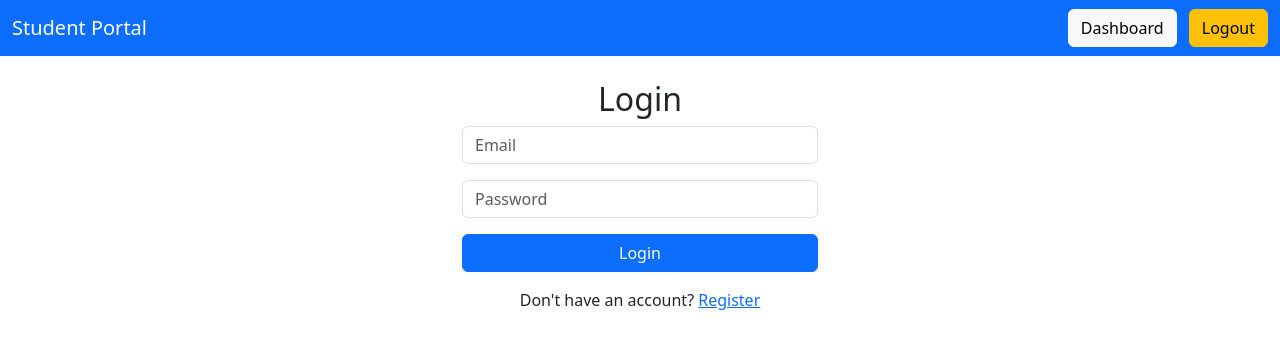
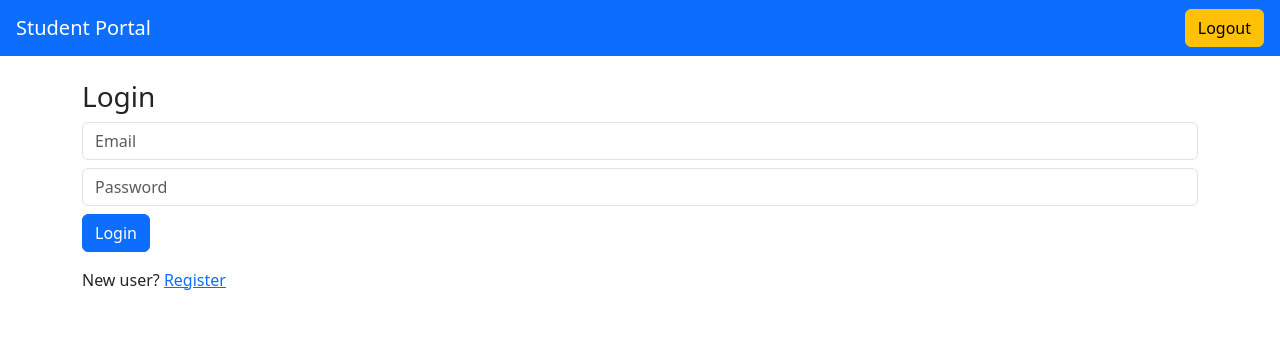
Before and after one commit to Jadhavdisha/Student_app_deploy, a Flask app: page /login in a window 1280 px wide. Shown: the top 349 px of the page. Run offline with Flask 3, Linux system fonts and the light colour scheme.

Commit message:
Remove sessions, use URL-based login (Render-safe)

```diff
--- a/app.py
+++ b/app.py
@@ -1,157 +1,79 @@
-from flask import Flask, render_template, request, redirect, session, flash
+from flask import Flask, render_template, request, redirect, flash
 from pymongo import MongoClient
 from bson.objectid import ObjectId
 import os
-import logging
-from werkzeug.middleware.proxy_fix import ProxyFix
-
-# ---------------- BASIC SETUP ----------------
-logging.basicConfig(level=logging.INFO)
 
 app = Flask(__name__)
-app.secret_key = os.getenv("SECRET_KEY", "mysecret")
+app.secret_key = "render-safe-secret"
 
-# Fix for Render / HTTPS / reverse proxy
-app.wsgi_app = ProxyFix(app.wsgi_app, x_proto=1, x_host=1)
-
-app.config.update(
-    SESSION_COOKIE_SECURE=True,
-    SESSION_COOKIE_HTTPONLY=True,
-    SESSION_COOKIE_SAMESITE="None"
-)
-app.config["SESSION_COOKIE_DOMAIN"] = None
-
-# ---------------- MONGODB SETUP ----------------
+# ---------------- MONGODB ----------------
 MONGO_URL = os.getenv("MONGO_URL")
-client = None
-db = None
-users = None
-
-if MONGO_URL:
-    try:
-        client = MongoClient(MONGO_URL, serverSelectionTimeoutMS=5000)
-        db = client["student_app"]
-        users = db["users"]
-        logging.info("MongoDB connected successfully.")
-    except Exception as e:
-        logging.error("MongoDB connection failed: %s", e)
-else:
-    logging.error("MONGO_URL not set.")
+client = MongoClient(MONGO_URL)
+db = client["student_app"]
+users = db["users"]
 
 # ---------------- ROUTES ----------------
-@app.route('/')
+@app.route("/")
 def index():
-    return redirect('/login')
+    return redirect("/login")
 
-# ---------------- REGISTER ----------------
-@app.route('/register', methods=["GET", "POST"])
+# -------- REGISTER --------
+@app.route("/register", methods=["GET", "POST"])
 def register():
-    if users is None:
-        flash("Database unavailable. Try again later.", "danger")
-        return render_template("register.html")
-
     if request.method == "POST":
-        name = request.form.get("name", "").strip()
-        email = request.form.get("email", "").strip().lower()
-        password = request.form.get("password", "").strip()
-
-        if not name or not email or not password:
-            flash("All fields are required.", "warning")
-            return render_template("register.html")
+        name = request.form["name"]
+        email = request.form["email"].lower()
+        password = request.form["password"]
 
         if users.find_one({"email": email}):
-            flash("Email already registered.", "warning")
-            return redirect('/login')
+            flash("Email already exists")
+            return redirect("/login")
 
-        users.insert_one({
+        user = users.insert_one({
             "name": name,
             "email": email,
-            "password": password  # hash later if needed
+            "password": password
         })
 
-        flash("Account created. Please login.", "success")
-        return redirect('/login')
+        return redirect(f"/dashboard/{user.inserted_id}")
 
     return render_template("register.html")
 
-# ---------------- LOGIN ----------------
-@app.route('/login', methods=["GET", "POST"])
+# -------- LOGIN --------
+@app.route("/login", methods=["GET", "POST"])
 def login():
-    if users is None:
-        flash("Database unavailable.", "danger")
-        return render_template("login.html")
+    if request.method == "POST":
+        email = request.form["email"].lower()
+        password = request.form["password"]
 
-    if request.method == "POST":
-        email = request.form.get("email", "").strip().lower()
-        password = request.form.get("password", "").strip()
+        user = users.find_one({"email": email, "password": password})
+        if not user:
+            flash("Invalid credentials")
+            return redirect("/login")
 
-        user = users.find_one({"email": email})
-        print("USER FROM DB:", user)  # debug
-
-        if not user:
-            flash("User not found. Please register.", "danger")
-            return render_template("login.html")
-
-        if user["password"] != password:
-            flash("Wrong password.", "danger")
-            return render_template("login.html")
-
-        session.clear()
-        session["user_id"] = str(user["_id"])
-        return redirect("/dashboard")
+        return redirect(f"/dashboard/{user['_id']}")
 
     return render_template("login.html")
 
-# ---------------- DASHBOARD ----------------
-@app.route('/dashboard')
-def dashboard():
-    if "user_id" not in session:
-        return redirect('/login')
-
-    try:
-        user = users.find_one({"_id": ObjectId(session["user_id"])})
-    except Exception:
-        session.clear()
-        flash("Session expired. Please login again.", "danger")
-        return redirect('/login')
+# -------- DASHBOARD --------
+@app.route("/dashboard/<user_id>")
+def dashboard(user_id):
+    user = users.find_one({"_id": ObjectId(user_id)})
+    if not user:
+        return redirect("/login")
 
     courses = [
-        {
-            "code": "CSE101",
-            "title": "Introduction to CS",
-            "instructor": "Dr. Smith",
-            "credits": 3,
-            "schedule": "Mon-Wed 10:00"
-        },
-        {
-            "code": "MAT102",
-            "title": "Calculus I",
-            "instructor": "Prof. Johnson",
-            "credits": 4,
-            "schedule": "Tue-Thu 09:00"
-        },
-        {
-            "code": "PHY103",
-            "title": "Physics I",
-            "instructor": "Dr. Williams",
-            "credits": 3,
-            "schedule": "Mon-Wed 14:00"
-        }
+        {"code": "CSE101", "title": "Intro to CS", "credits": 3},
+        {"code": "MAT102", "title": "Calculus I", "credits": 4},
+        {"code": "PHY103", "title": "Physics I", "credits": 3}
     ]
 
-    return render_template(
-        "dashboard.html",
-        name=user.get("name", "Student"),
-        courses=courses
-    )
+    return render_template("dashboard.html", user=user, courses=courses)
 
-# ---------------- LOGOUT ----------------
-@app.route('/logout')
+# -------- LOGOUT --------
+@app.route("/logout")
 def logout():
-    session.clear()
-    flash("Logged out successfully.", "info")
-    return redirect('/login')
+    return redirect("/login")
 
-# ---------------- LOCAL RUN ----------------
-if __name__ == '__main__':
-    app.run(debug=True)
+if __name__ == "__main__":
+    app.run()
--- a/templates/base.html
+++ b/templates/base.html
@@ -1,22 +1,14 @@
 <!DOCTYPE html>
-<html lang="en">
+<html>
 <head>
-    <meta charset="UTF-8">
     <title>Student Portal</title>
-    <link rel="stylesheet"
-          href="https://cdn.jsdelivr.net/npm/bootstrap@5.3.0/dist/css/bootstrap.min.css">
+    <link href="https://cdn.jsdelivr.net/npm/bootstrap@5.3.0/dist/css/bootstrap.min.css" rel="stylesheet">
 </head>
 <body>
 
-<nav class="navbar navbar-expand-lg navbar-dark bg-primary">
-    <div class="container-fluid">
-        <a class="navbar-brand" href="/dashboard">Student Portal</a>
-
-        <div>
-            <a class="btn btn-light me-2" href="/dashboard">Dashboard</a>
-            <a class="btn btn-warning" href="/logout">Logout</a>
-        </div>
-    </div>
+<nav class="navbar navbar-dark bg-primary px-3">
+    <span class="navbar-brand">Student Portal</span>
+    <a href="/logout" class="btn btn-warning">Logout</a>
 </nav>
 
 <div class="container mt-4">
--- a/templates/login.html
+++ b/templates/login.html
@@ -1,21 +1,16 @@
 {% extends "base.html" %}
 {% block content %}
 
-<div class="row justify-content-center">
-    <div class="col-md-4">
-        <h2 class="text-center">Login</h2>
+<h3>Login</h3>
 
-        <form method="POST">
-            <input type="email" name="email" class="form-control mb-3" placeholder="Email" required>
-            <input type="password" name="password" class="form-control mb-3" placeholder="Password" required>
+<form method="POST">
+    <input name="email" class="form-control mb-2" placeholder="Email" required>
+    <input name="password" type="password" class="form-control mb-2" placeholder="Password" required>
+    <button class="btn btn-primary">Login</button>
+</form>
 
-            <button class="btn btn-primary w-100">Login</button>
-        </form>
-
-        <p class="text-center mt-3">
-            Don't have an account? <a href="/register">Register</a>
-        </p>
-    </div>
-</div>
+<p class="mt-3">
+    New user? <a href="/register">Register</a>
+</p>
 
 {% endblock %}
```
Also changed, not shown: templates/dashboard.html (+4 -14 lines), 1 other file.
